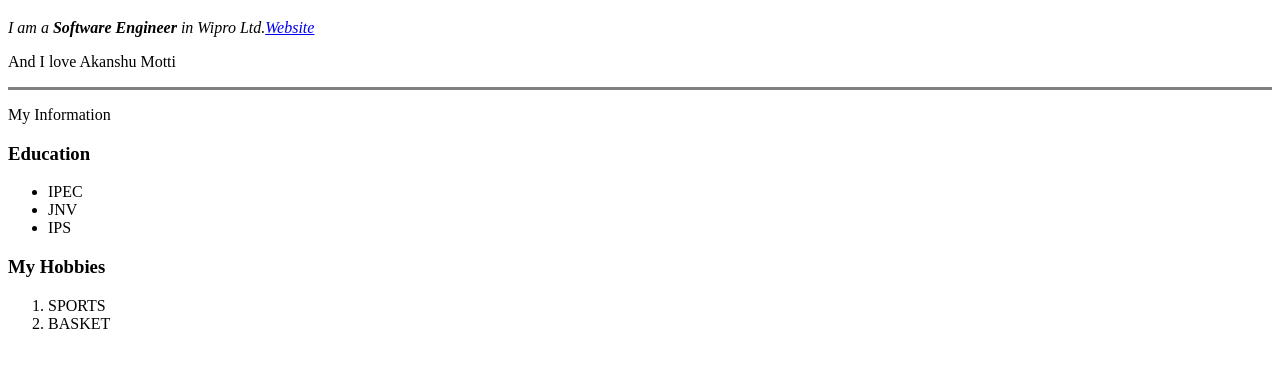
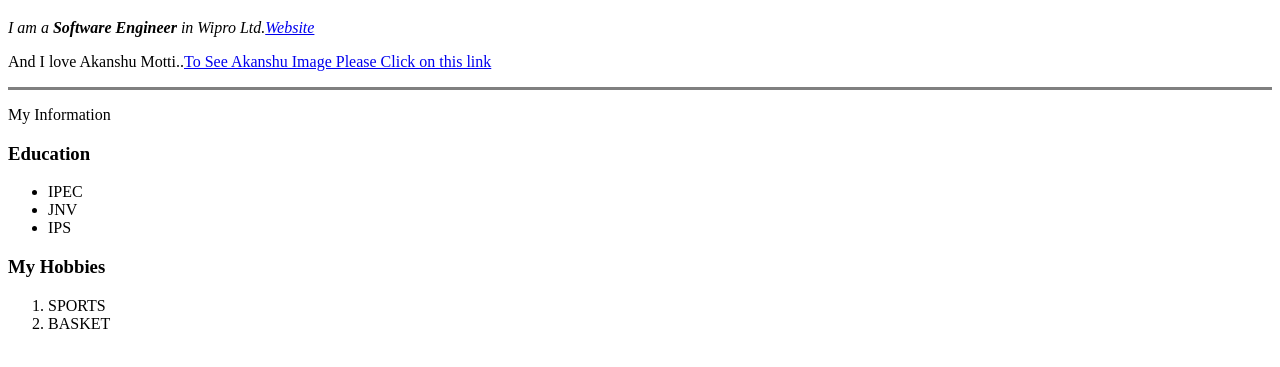
Before and after one commit to RishabhSheyoran/cv, a plain HTML site: page index.html in a window 1280 px wide. Shown: the part 163-530 px from the top of the page. Drawn offline with Linux system fonts and the light colour scheme.

Commit message:
Update index.html

```diff
--- a/index.html
+++ b/index.html
@@ -8,7 +8,7 @@
     <img src="th-modified.png" alt="Rishabh Image">
     <h1> Rishabh Chaudhary </h1>
     <p><i>I am a <strong>Software Engineer</strong> in Wipro Ltd.<a href="https://www.cs.cornell.edu/home/kleinber/">Website</a></i></p>
-    <p>And I love Akanshu Motti</p>
+    <p>And I love Akanshu Motti..<a href="http://cdn.sci-news.com/images/enlarge4/image_5373e-River-Buffalo-Genome.jpg">To See Akanshu Image Please Click on this link</a></p>
     <hr size="3" noshade>
     <p>My Information</p>
     <h3>Education</h3>
```
